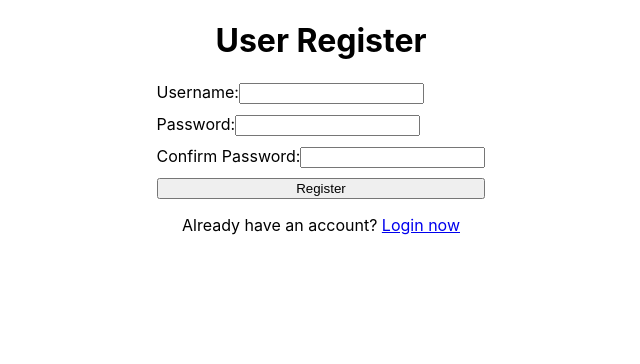
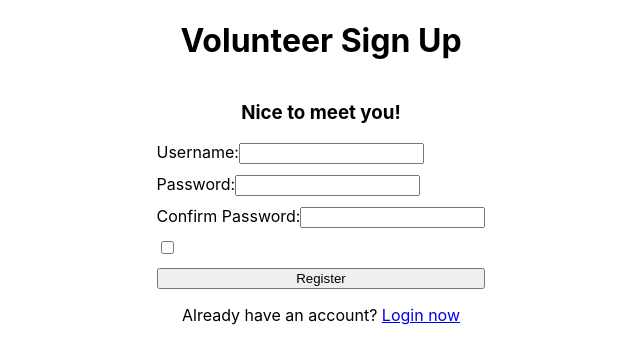
Before and after one commit to NicholasTanYY/volunteer_management_system, a React (Create React App) app: page /userRegister in a window 1280 px wide. Shown: the top 364 px of the page, without its empty margins (319-959 px from the left). Built offline with nearby package versions, Linux system fonts and the light colour scheme.

Commit message:
Add feature to show and hide passwords

```diff
--- a/src/components/LoginComponent.tsx
+++ b/src/components/LoginComponent.tsx
@@ -13,6 +13,7 @@ const LoginComponent: React.FC<LoginProps> = ({ isAdmin }) => {
         username: '',
         password: '',
     });
+    const [showPassword, setShowPassword] = useState(false);
 
     const handleLoginSubmit = (event: FormEvent<HTMLFormElement>) => {
         event.preventDefault();
@@ -32,10 +33,12 @@ const LoginComponent: React.FC<LoginProps> = ({ isAdmin }) => {
     return (
         <Container>
             <div style={{ display: 'flex', justifyContent: 'center' }}>
-                <h1>{isAdmin ? 'Admin' : 'User'} Login</h1>
+                <h1>{isAdmin ? 'Admin' : 'Volunteer'} Login</h1>
+            </div>
+            <div style={{ display: 'flex', justifyContent: 'center' }}>
+                <h3>Welcome Back!</h3>
             </div>
             <div style={{ display: 'flex', justifyContent: 'center', alignItems: 'center', height: '100%' }}>
-
                 <form onSubmit={handleLoginSubmit} style={{ display: 'flex', flexDirection: 'column', gap: '10px' }}>
                     <label>
                         Username:
@@ -43,7 +46,21 @@ const LoginComponent: React.FC<LoginProps> = ({ isAdmin }) => {
                     </label>
                     <label>
                         Password:
-                        <input type="password" name="password" value={loginInfo.password} onChange={handleLoginChange} />
+                        <input
+                            type={showPassword ? "text" : "password"}
+                            name="password"
+                            value={loginInfo.password}
+                            onChange={handleLoginChange}
+                        />
+                    </label>
+                    <label>
+                        <input
+                            type="checkbox"
+                            value={showPassword.toString()}
+                            onChange={() =>
+                                setShowPassword((prev) => !prev)
+                            }
+                        />
                     </label>
                     <button type="submit">Login</button>
                 </form>
--- a/src/components/RegisterComponent.tsx
+++ b/src/components/RegisterComponent.tsx
@@ -14,6 +14,7 @@ const RegisterComponent: React.FC<RegisterProps> = ({ isAdmin }) => {
         password: '',
         confirmPassword: '',
     });
+    const [showPassword, setShowPassword] = useState(false);
 
     const handleRegisterSubmit = (event: FormEvent<HTMLFormElement>) => {
         event.preventDefault();
@@ -33,7 +34,10 @@ const RegisterComponent: React.FC<RegisterProps> = ({ isAdmin }) => {
     return (
         <Container>
             <div style={{ display: 'flex', justifyContent: 'center' }}>
-                <h1>{isAdmin ? 'Admin' : 'User'} Register</h1>
+                <h1>{isAdmin ? 'Admin' : 'Volunteer'} Sign Up</h1>
+            </div>
+            <div style={{ display: 'flex', justifyContent: 'center' }}>
+                <h3>Nice to meet you!</h3>
             </div>
             <div style={{ display: 'flex', justifyContent: 'center', alignItems: 'center', height: '100%' }}>
 
@@ -44,11 +48,29 @@ const RegisterComponent: React.FC<RegisterProps> = ({ isAdmin }) => {
                     </label>
                     <label>
                         Password:
-                        <input type="password" name="password" value={registerInfo.password} onChange={handleRegisterChange} />
+                        <input
+                            type={showPassword ? "text" : "password"}
+                            name="password"
+                            value={registerInfo.password}
+                            onChange={handleRegisterChange}
+                        />
                     </label>
                     <label>
                         Confirm Password:
-                        <input type="password" name="confirmPassword" value={registerInfo.confirmPassword} onChange={handleRegisterChange} />
+                        <input
+                            type={showPassword ? "text" : "password"}
+                            name="confirmPassword"
+                            value={registerInfo.confirmPassword}
+                            onChange={handleRegisterChange} />
+                    </label>
+                    <label>
+                        <input
+                            type="checkbox"
+                            value={showPassword.toString()}
+                            onChange={() =>
+                                setShowPassword((prev) => !prev)
+                            }
+                        />
                     </label>
                     <button type="submit">Register</button>
                 </form>
```
